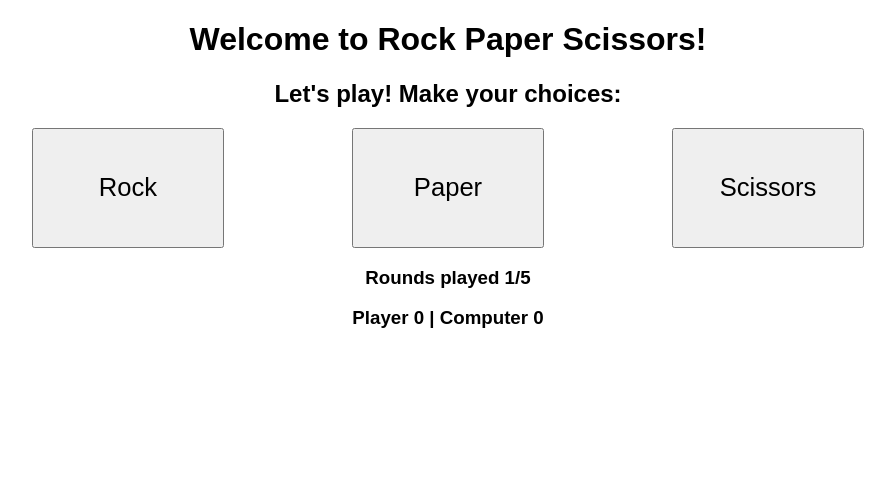
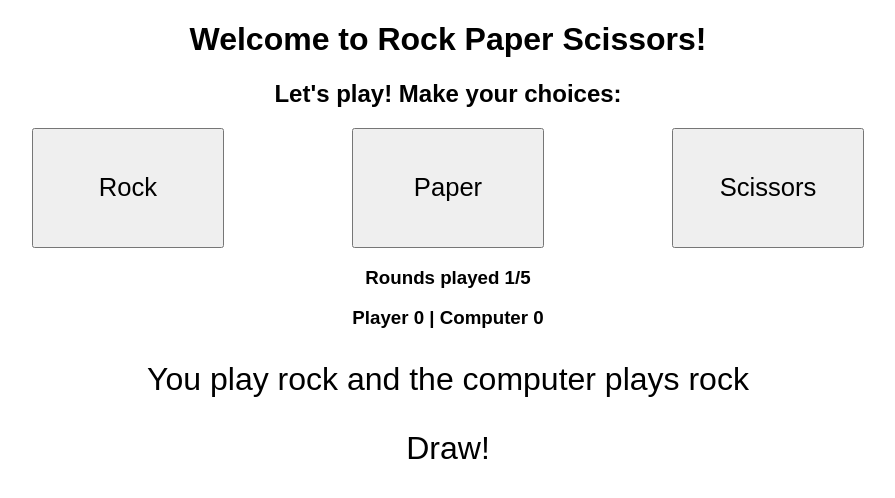
Before and after one commit to aricvs/rockpaperscissors-gui, a plain HTML site: page index.html in a window 1280 px wide. Both pictures are taken after a click on the button "Rock". Shown: the whole page, without its empty margins (192-1087 px from the left). Drawn offline with Linux system fonts and the light colour scheme.

Commit message:
Make console output for round breakdown appear in DOM

```diff
--- a/index.html
+++ b/index.html
@@ -17,7 +17,7 @@
     </div>
     <h3 class="round-counter">Rounds played 0/5</h3>
     <h3 class="score-counter">Player 0 | Computer 0</h3>
-    <div class="computer-choice">Computer plays: <span>play</span></div>
+    <div class="round-breakdown">Computer plays: <span>play</span></div>
     <div class="result">You lose/win, PLAY beats PLAY!</div>
     <div class="final-result">You won/lost all rounds!</div>
   </body>
--- a/script.js
+++ b/script.js
@@ -40,13 +40,16 @@ function playRound(playerSelection, computerSelection) {
   const drawResult = `Draw!`;
   const lossResult = `You lose, ${computerSelection} beats ${playerSelection}!`;
   const winResult = `You win, ${playerSelection} beats ${computerSelection}!`;
+  const roundBreakdown = document.querySelector(".round-breakdown");
+  const resultOutput = document.querySelector(".result");
 
-  console.log(
-    `You play ${playerSelection} and the computer plays ${computerSelection}`
-  );
+  roundBreakdown.textContent = `You play ${playerSelection} and the computer plays ${computerSelection}`;
+  roundBreakdown.style.visibility = "visible";
 
   if (playerSelection === computerSelection) {
     console.log(drawResult);
+    resultOutput.textContent = drawResult;
+    resultOutput.style.visibility = "visible";
     return 0;
   } else if (playerSelection === "rock" && computerSelection === "paper") {
     console.log(lossResult);
--- a/styles.css
+++ b/styles.css
@@ -24,7 +24,7 @@ p {
   margin-bottom: 0;
 }
 
-.computer-choice {
+.round-breakdown {
   margin-top: 2rem;
   margin-bottom: 2rem;
   font-size: 2rem;
```
